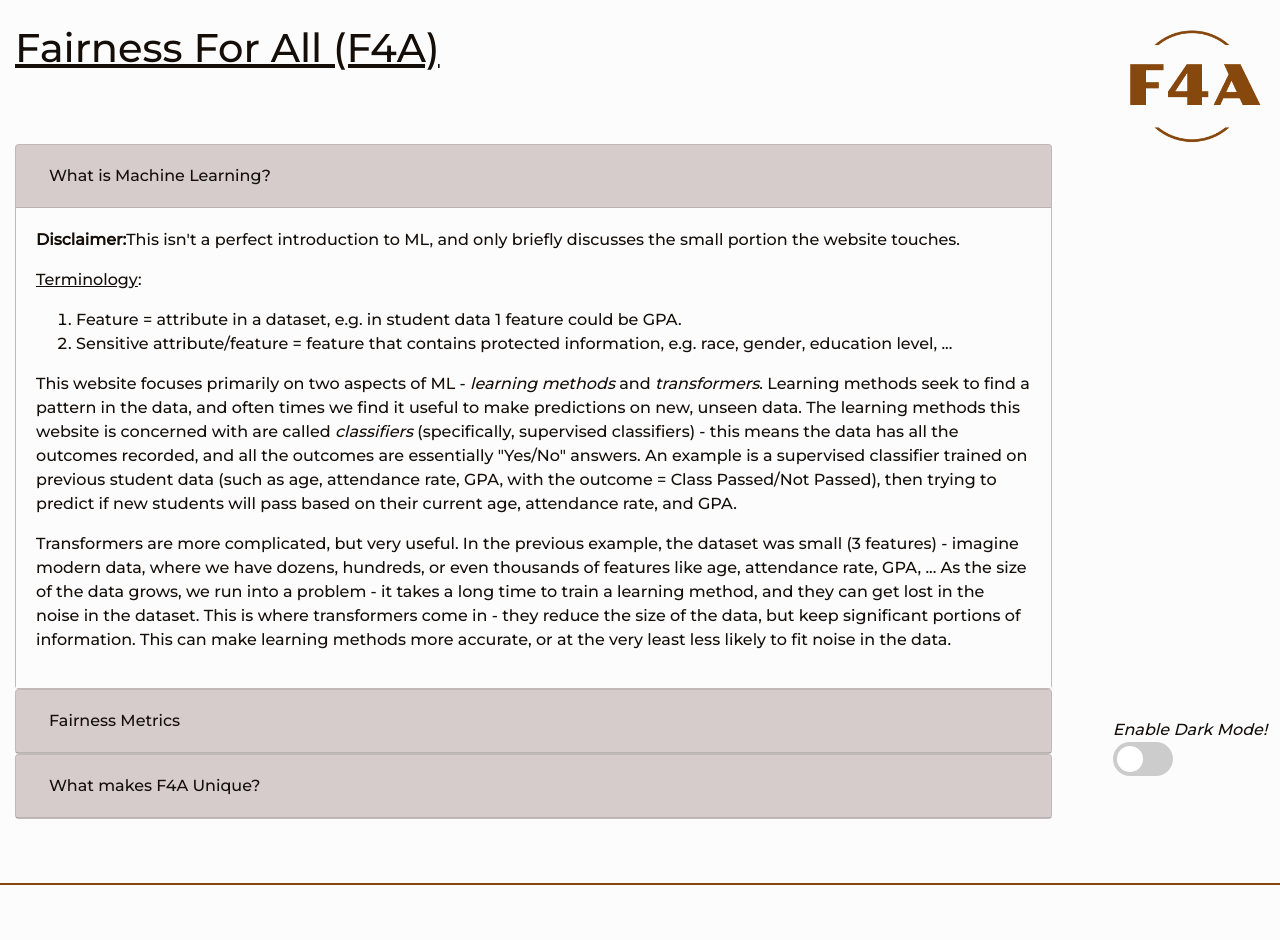
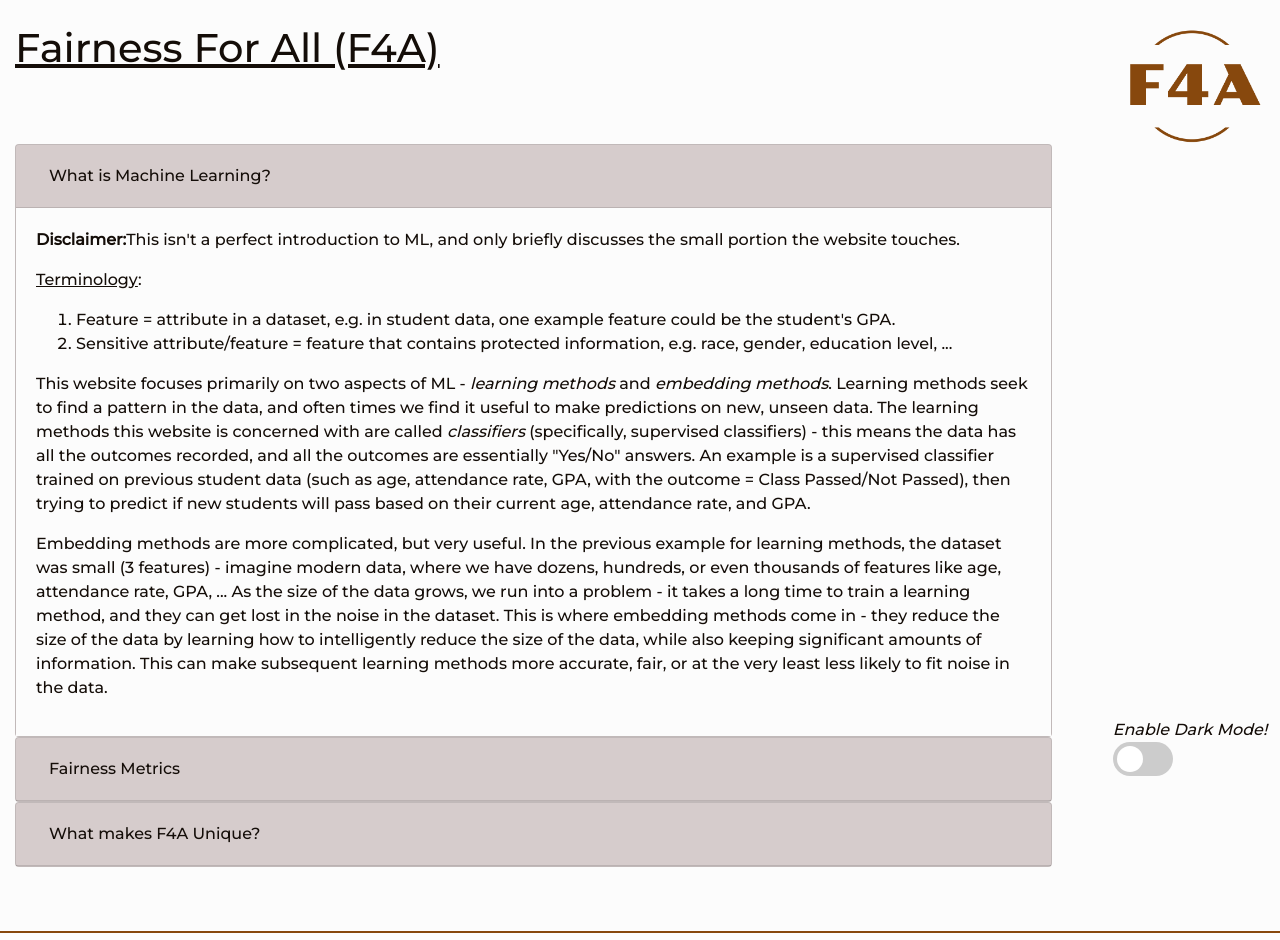
Before and after one commit to aokray/F4A, a Flask app: page / in a window 1280 px wide, after a click on "What is Machine Learning?". Shown: the top 940 px of the page. Run offline with Flask 3, Linux system fonts and the light colour scheme; some libraries are stand-ins or nearby versions.

Commit message:
Changing and cleaning up wording

```diff
--- a/templates/index.html
+++ b/templates/index.html
@@ -87,12 +87,12 @@
                             <p>
                                 <u>Terminology</u>:
                                 <ol>
-                                    <li>Feature = attribute in a dataset, e.g. in student data 1 feature could be GPA.</li>
+                                    <li>Feature = attribute in a dataset, e.g. in student data, one example feature could be the student's GPA.</li>
                                     <li>Sensitive attribute/feature = feature that contains protected information, e.g. race, gender, education level, ...</li>
                                 </ol>
                             </p>
                             <p>
-                                This website focuses primarily on two aspects of ML - <i>learning methods</i> and <i>transformers</i>. Learning methods seek
+                                This website focuses primarily on two aspects of ML - <i>learning methods</i> and <i>embedding methods</i>. Learning methods seek
                                 to find a pattern in the data, and often times we find it useful to make predictions on new, unseen data. The learning methods
                                 this website is concerned with are called <i>classifiers</i> (specifically, supervised classifiers) - this means the data
                                 has all the outcomes recorded, and all the outcomes are essentially "Yes/No" answers. An example is a supervised classifier
@@ -100,11 +100,11 @@
                                 trying to predict if new students will pass based on their current age, attendance rate, and GPA.
                             </p>
                             <p>
-                                Transformers are more complicated, but very useful. In the previous example, the dataset was small (3 features) - imagine modern
+                                Embedding methods are more complicated, but very useful. In the previous example for learning methods, the dataset was small (3 features) - imagine modern
                                 data, where we have dozens, hundreds, or even thousands of features like age, attendance rate, GPA, ... As the size of the data grows,
                                 we run into a problem - it takes a long time to train a learning method, and they can get lost in the noise in the dataset. This is where
-                                transformers come in - they reduce the size of the data, but keep significant portions of information. This can make learning methods
-                                more accurate, or at the very least less likely to fit noise in the data.
+                                embedding methods come in - they reduce the size of the data by learning how to intelligently reduce the size of the data, while also keeping significant amounts of information.
+                                This can make subsequent learning methods more accurate, fair, or at the very least less likely to fit noise in the data.
                             </p>
                         </div>
                       </div>
@@ -125,7 +125,7 @@
                                 if a learning method is making predictions on who should recieve a loan, the SD would be the percent of men who
                                 recieved a loan MINUS the percent of women who recieved a loan. In a perfect world, this would be zero. However,
                                 in any given finite dataset it's very unlikely to be zero. The more likely explanation is that the learning method
-                                predicted little to no men or women should recieve loans at all. This does metric does not comment on how fair the surrounding society/system is, and should not be utilized as such.
+                                predicted little to no men or women should recieve loans at all. This metric does not comment on how fair the surrounding society/system is, and should not be utilized as such.
                             </p>
                             <p>
                                 <u>Equalized Odds (EO)</u>: EO seeks to ensure balance in the <i>true positive rates</i> and <i>false positive rates</i> of groups.
@@ -155,7 +155,7 @@
                                 (among similar tools made by <a href="https://cloud.google.com/blog/products/ai-machine-learning/building-ml-models-for-everyone-understanding-fairness-in-machine-learning" target='_blank'>Google</a>
                                 and <a href="https://aif360.res.ibm.com/" target='_blank'>IBM</a>).
                                 It's also unique because all these models are being run in <i>real time</i>, and the results are being stored in a database. This means
-                                that these computationally expensive operations only have to be run once ever, then the results are stored for future lookup! As a result,
+                                that these computationally expensive operations only have to be run once <i>ever</i>, then the results are stored for future lookup! As a result,
                                 each user that visits makes the site just a little bit faster for the next user that comes. This site is also open-source, and as such is always a work in progress.
                             </p>
                         </div>
```
